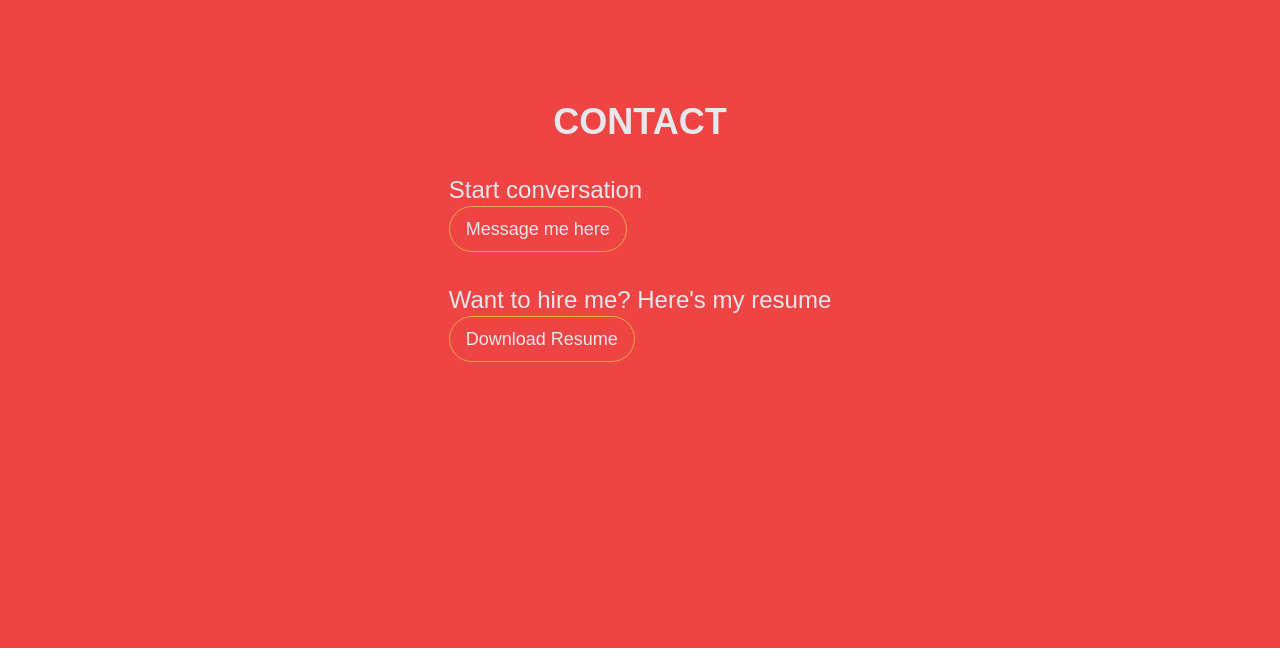
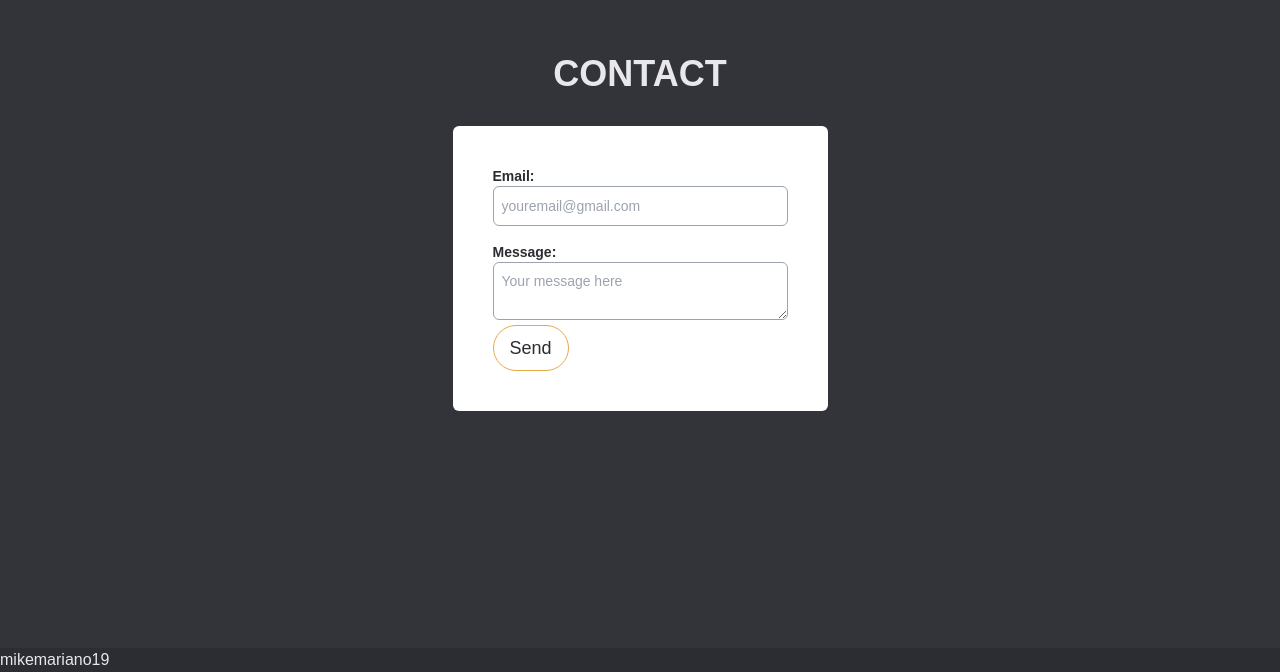
Before and after one commit to mikemariano19/portfolio2024, a website: page index.html in a window 1280 px wide. Shown: the part 3208-3880 px from the top of the page. Before the commit the page ends 3856 px from the top, so only its background shows below. Drawn offline with Linux system fonts and the light colour scheme.

Commit message:
Adding contact form

```diff
--- a/index.html
+++ b/index.html
@@ -33,8 +33,8 @@
 
 
     <!-- dropdown menu -->
-    <div class="text-lg bg-custom-bg-1 fixed top-12 md:hidden w-full">
-      <div class="hidden" id="menu">
+    <div class="text-lg fixed top-12 md:hidden w-full">
+      <div class="hidden bg-custom-bg-1" id="menu">
         <a href="#">
           <p class="border-b-color-2 border-b pl-2">Home</p>
         </a>
@@ -71,7 +71,7 @@
 </main>
 
 <!-- PROJECTS -->
-<section id="projects" class="bg-custom-bg-2 h-4/5 md:mx-auto text-center text-2xl font-medium scroll-mt-0 md:scroll-mt-0">
+<section id="projects" class="bg-custom-bg-2 h-4/5 md:mx-auto text-center text-2xl font-medium scroll-mt-0">
   <div class="max-w-[768px] md:px-4 lg:px-0 mx-auto pb-8 ">
     <h1 class="text-4xl font-semibold py-8">PROJECTS</h1>
     <!-- yelpcamp -->
@@ -149,7 +149,7 @@
 </section>
 
 <!-- ABOUT -->
-<section id="about" class="bg-custom-bg-1 py-4 sm:py-0 h-11/12 sm:h-screen flex items-center text-center text-2xl font-medium scroll-mt-0 md:scroll-mt-0">
+<section id="about" class="bg-custom-bg-1 py-4 sm:py-0 h-11/12 sm:h-screen flex items-center text-center text-2xl font-medium scroll-mt-0">
   <div class="max-w-[768px] md:px-4 lg:px-0 mx-auto">
     <div class="flex items-center justify-center">
       <div class="py-auto mx-auto max-w-[350px] sm:max-w-[768px] text-left">
@@ -222,24 +222,34 @@
 </section>
 
 <!-- CONTACT -->
-<section id="contact" class="bg-red-500 h-4/5 md:mx-auto text-center text-2xl font-medium scroll-mt-0 md:scroll-mt-0">
-  <div class="max-w-[768px] md:px-4 lg:px-0 mx-auto pb-8 ">
+<section id="contact" class="bg-custom-bg-2 h-4/5 md:mx-auto text-center text-2xl font-medium scroll-mt-0">
+  <div class="max-w-[375px] mx-3 sm:mx-auto pb-8 ">
     <div class="text-start flex h-screen justify-center items-center">
-      <div>
-        <h1 class="text-4xl font-semibold py-8 flex justify-center">CONTACT</h1>
-        <div>
-          <p>Start conversation</p>
-          <button class="btn mr-2"><a href="">Message me here</a></button>
+        <div class="text-center w-full">
+          <h1 class="text-4xl font-semibold py-8 flex justify-center">CONTACT</h1>
+        <!-- modify this form HTML and place wherever you want your form -->
+          <div class="text-sm text-start text-custom-bg-1 bg-white p-10 rounded-md">
+            <form action="https://formspree.io/f/xyzgwkwv" method="POST" class="text-sm">
+              <label class="mr-4 font-semibold">
+                Email:
+              </label>
+              <input type="email" name="email" maxlength="45" placeholder="youremail@gmail.com" class="border border-gray-400 rounded-md mb-4 w-full h-10 p-2"><br>
+              <label class="mr-4 font-semibold">
+                Message:
+              </label>
+              <textarea name="message" placeholder="Your message here" class="border border-gray-400 max-h-[150px] rounded-md w-full p-2"></textarea><br>
+              <!-- your other form fields go here -->
+              <button type="submit" class="btn">Send</button>
+            </form>
+          </div>
         </div>
-        <div class="pt-8">
-          <p>Want to hire me? Here's my resume</p>
-          <button class="btn mr-8"><a href="">Download Resume</a></button>
-        </div>
-      </div>
     </div>
   </div>
+</section>
 
-</section>
+<footer class="bg-custom-bg-1 h-1/5">
+  mikemariano19
+</footer>
 
 
 
--- a/src/dropdown.js
+++ b/src/dropdown.js
@@ -21,9 +21,13 @@
                 if (scrollTop > lastScrollTop) {
                     navbar.classList.add('hidden-nav');
                     navbar.classList.remove('shown-nav');
+                    menu.classList.add('hidden-nav');
+                    menu.classList.remove('shown-nav');
                 } else {
                     navbar.classList.add('shown-nav');
                     navbar.classList.remove('hidden-nav');
+                    menu.classList.add('shown-nav');
+                    menu.classList.remove('hidden-nav');
                 }
                 lastScrollTop = scrollTop <= 0 ? 0 : scrollTop; // For Mobile or negative scrolling
             });
--- a/src/input.css
+++ b/src/input.css
@@ -37,7 +37,7 @@
     }
 
     .hidden-nav {
-      transform: translateY(-100%);
+      transform: translateY(-250%);
       transition: transform 0.3s ease-in-out;
     }
 
@@ -59,4 +59,5 @@
     }
 
 
+
 }
```
Also changed, not shown: src/output.css.
